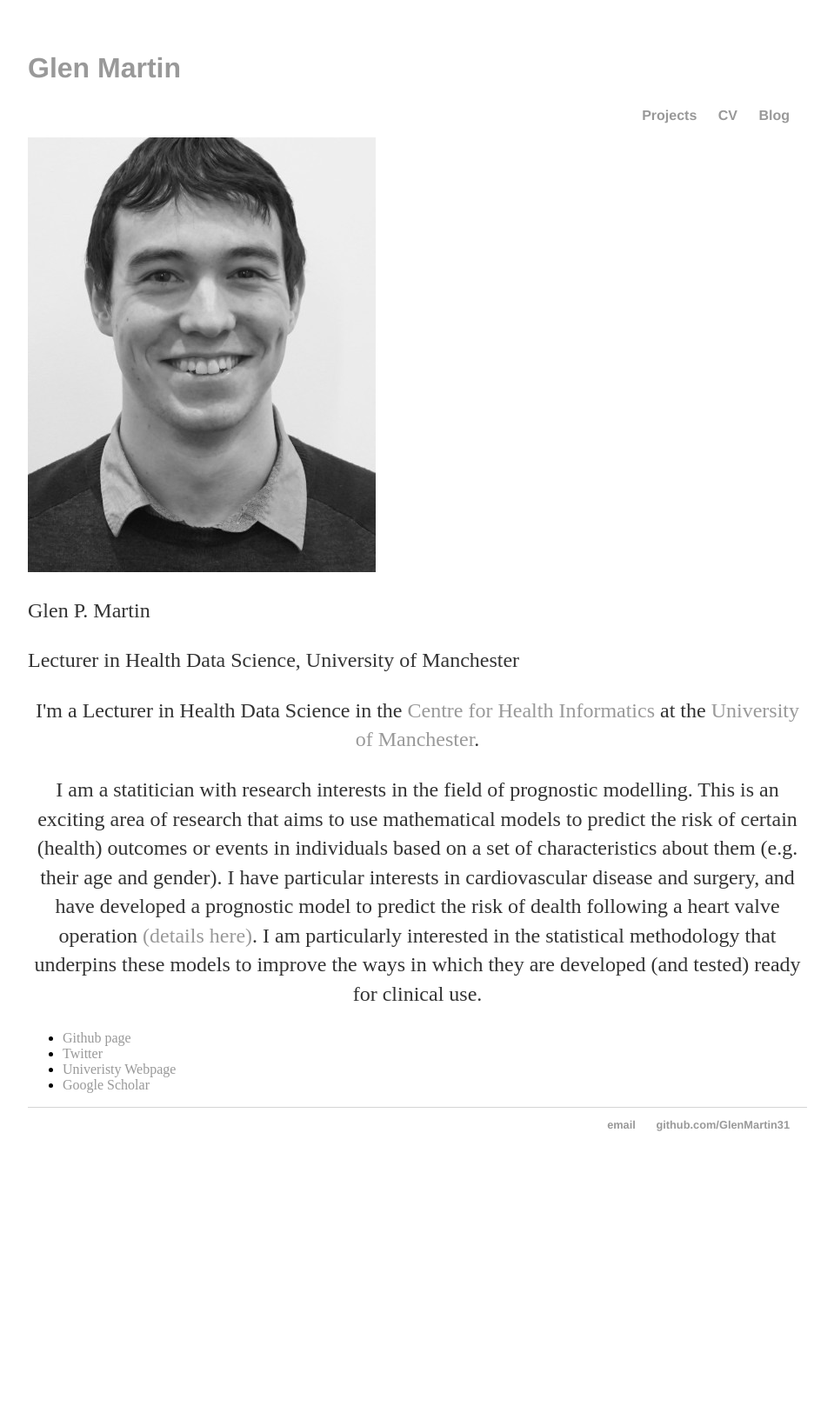
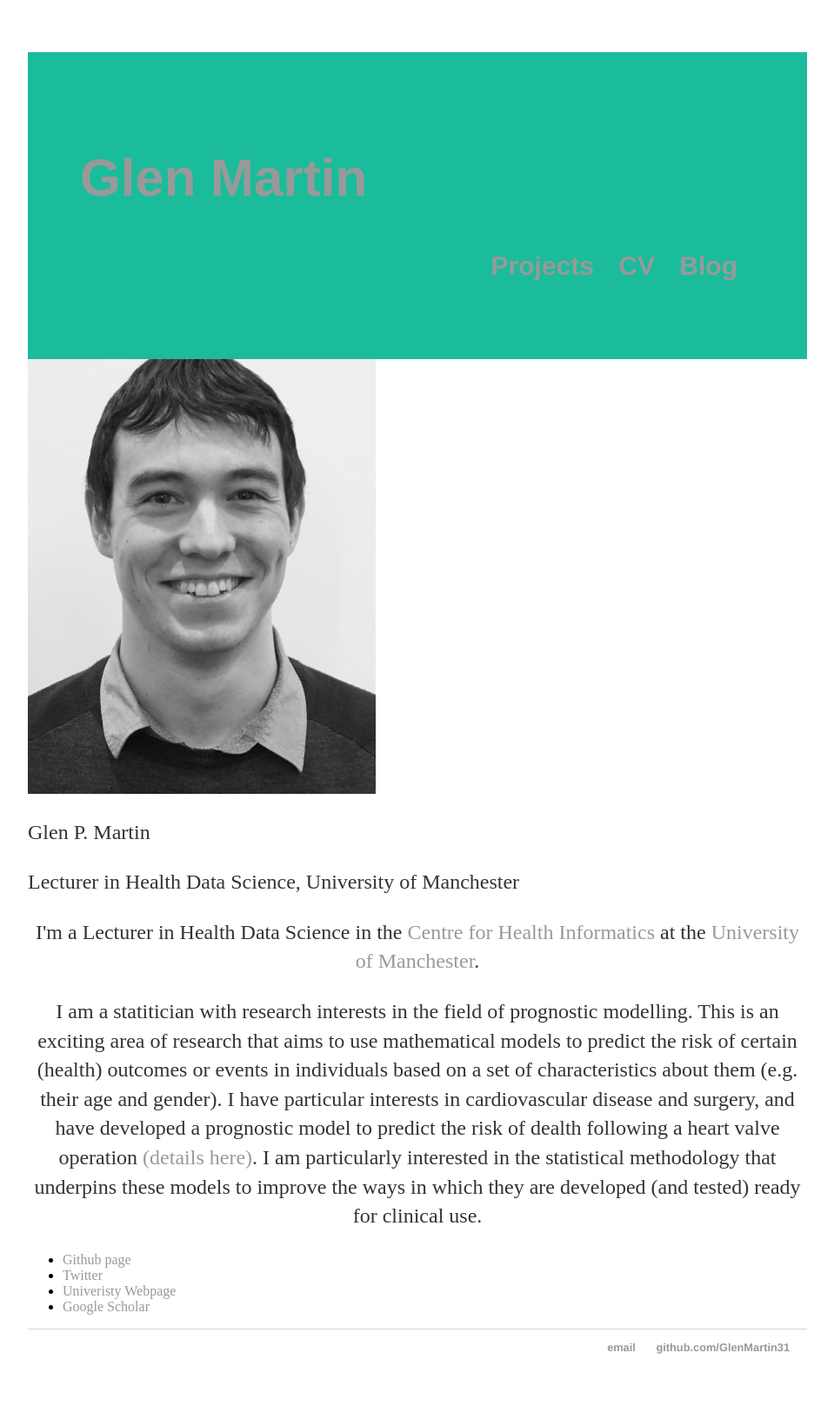
Before and after one commit to GlenMartin31/GlenMartin31.github.io, a Jekyll site: the page built from index.html, in a window 1280 px wide. Shown: the whole page at 87% size, without its empty margins (160-1119 px from the left). Built offline with Jekyll 4.4.1, drawn with Linux system fonts in a browser that asks for light colours; before the commit the page ends 1361 px from its top, so only the background shows below that.

Commit message:
Update header.html

```diff
--- a/_includes/header.html
+++ b/_includes/header.html
@@ -1,4 +1,4 @@
-<div>
+<div class="header">
 	<nav>
 	<ul>
 		<li><h2 align="left"><a href="/">Glen Martin</a></h2></li>
```
